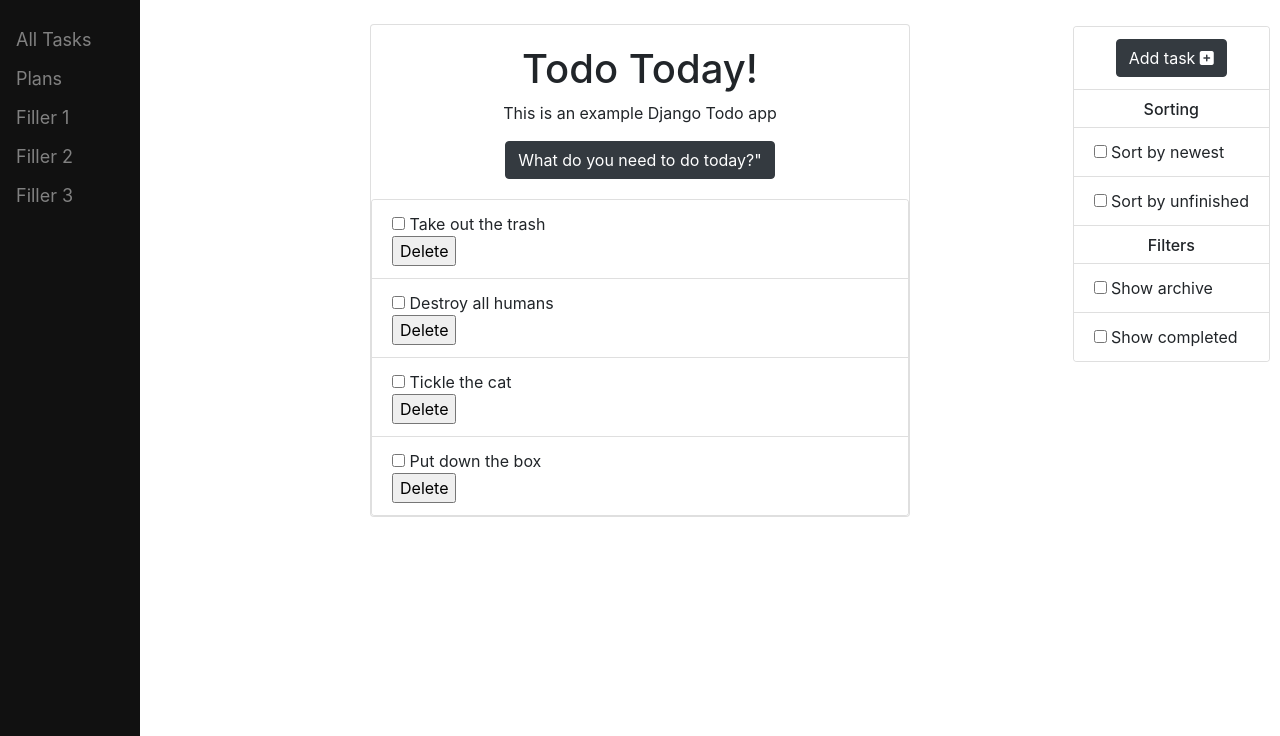
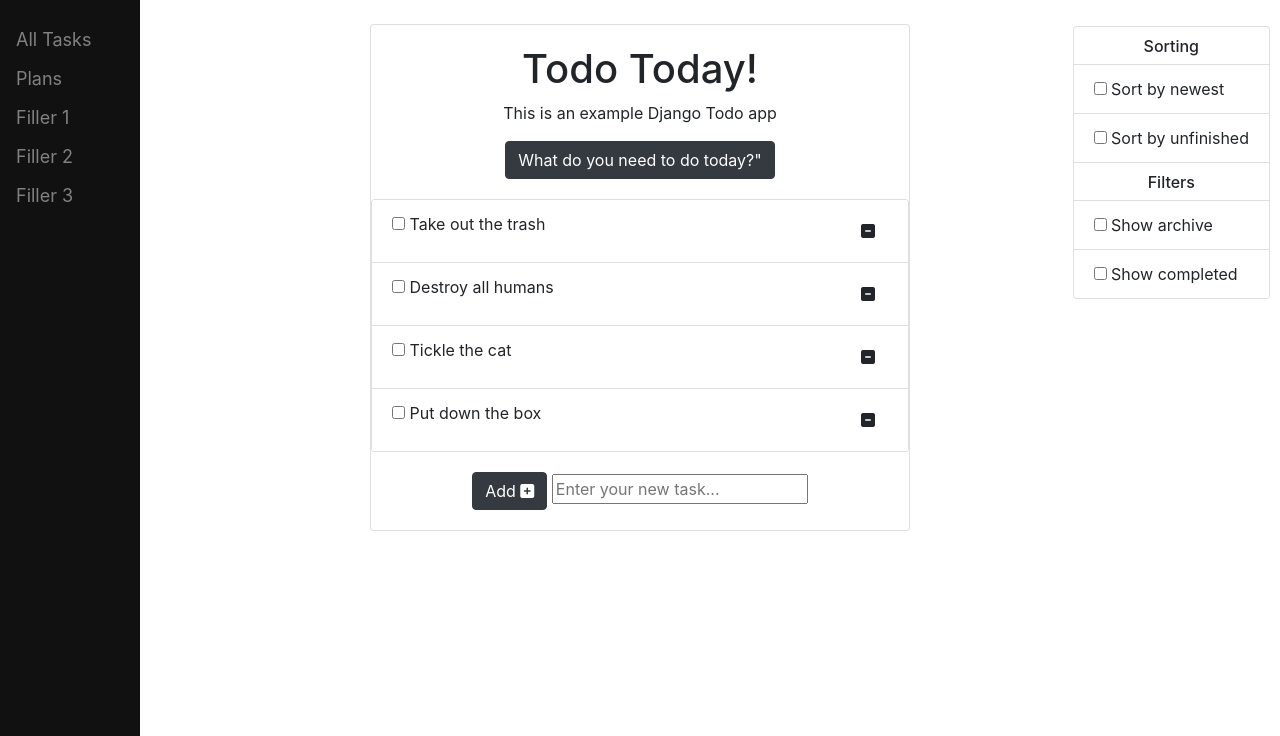
Before and after one commit to SevenNateNine/todoList, a Django app: page / in a window 1280 px wide. Shown: the part 64-800 px from the top of the page. Run offline with Django 3.2, Linux system fonts and the light colour scheme; data comes from the database, SQL or seed files in the repository; both versions use the stored data as it was after the commit; some libraries are stand-ins or nearby versions.

Commit message:
Implemented Add task functionality

```diff
--- a/todo/tasks/urls.py
+++ b/todo/tasks/urls.py
@@ -6,4 +6,5 @@ app_name = 'tasks'
 urlpatterns = [
     path('', views.index, name='index'),
     path('<int:task_id>/', views.delete, name='delete'),
+    path('/', views.add_task, name='add_task'),
 ]
--- a/todo/tasks/views.py
+++ b/todo/tasks/views.py
@@ -30,4 +30,8 @@ def complete(request, task_id):
 
 # add new task, probably will need more parameters
 def add_task(request):
-    pass
+    if request.method == 'POST':
+        task_obj = Task(task_title=request.POST['task_title'])
+        task_obj.save()
+        return redirect('/')
+    return render(request, 'todo/index.html')
--- a/todo/templates/todo/index.html
+++ b/todo/templates/todo/index.html
@@ -16,6 +16,10 @@
     margin-top: 10px;
     font-size: 16px;
   }
+
+  input[type="submit"]{
+    font-family: "Font Awesome 5 Free";
+  }
 </style>
 
 <div class="card text-center">
@@ -31,16 +35,21 @@
     <ul class="list-group list-group-flush">
       {% for task in latest_task_list %}
       <li class="list-group-item">
-        <input type="checkbox">
-          {{task.task_title}}
-          <form action="{% url 'tasks:delete' task.id %}" method="post">
-            {% csrf_token %}
-            <input type="submit" value="Delete">
-          </form>
-          <!-- <button class="btn float-right">
-            <i class="fa fa-minus-square" aria-hidden="true"></i>
-          </button> -->
-        </input>
+        <div class="row">
+          <div class="col-sm-6">
+            <input type="checkbox">  </input>
+            {{task.task_title}}
+          </div>
+
+          <div class="col-sm-6">
+              <form action="{% url 'tasks:delete' task.id %}" method="POST">
+                {% csrf_token %}
+                <button type="submit" class="btn float-right">
+                  <i class="fa fa-minus-square pull-right" aria-hidden="true"></i>
+                </button>
+              </form>
+          </div>
+        </div>
       </li>
     {% endfor %}
     </ul>
@@ -48,18 +57,22 @@
       <p>No tasks</p>
     {% endif %}
   </div>
+
+  <div class="card-body">
+    <form action="{% url 'tasks:add_task' %}" method="POST">
+      {% csrf_token %}
+        <button type="submit" class="btn btn-dark">
+          Add
+          <i class="fa fa-plus-square" aria-hidden="true"></i>
+        </button>
+        <input type="text" id="task_title" name="task_title" placeholder="Enter your new task..." value="">
+    </form>
+  </div>
+
 </div>
 
 <div class="sidepanel">
   <div class="card">
-    <ul class="list-group list-group-flush">
-      <li class="list-group-item text-center">
-        <button class="btn btn-dark">
-          Add task
-          <i class="fa fa-plus-square" aria-hidden="true"></i>
-        </button>
-      </li>
-    </ul>
 
     <h5 class="sideheader text-center">Sorting</h5>
     <ul class="list-group list-group-flush">
```
Also changed, not shown: todo/db.sqlite3.
